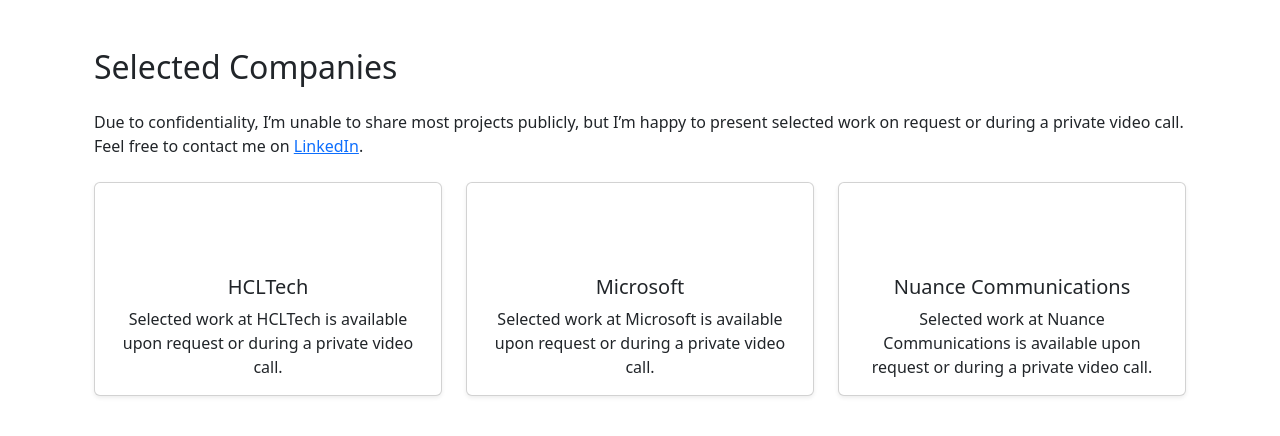
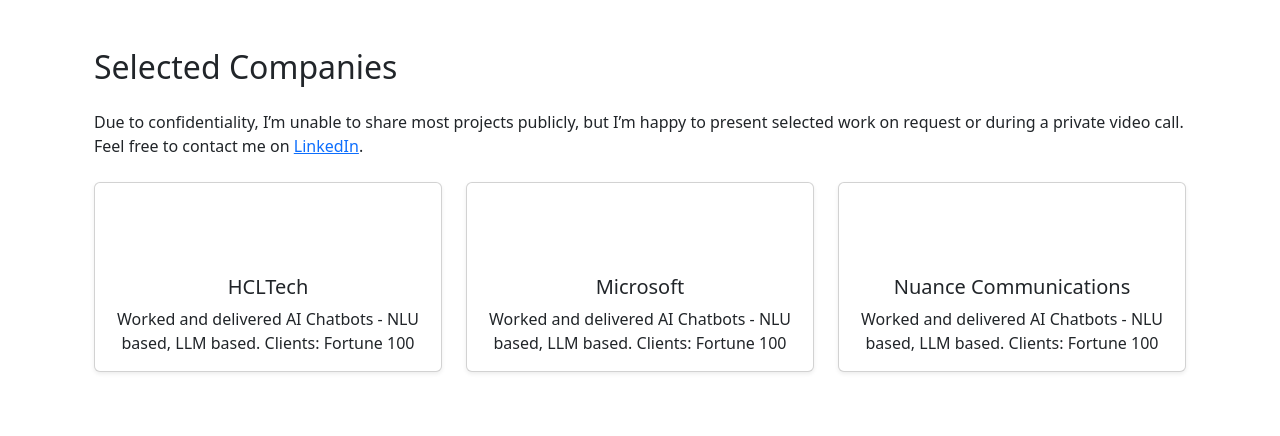
Before and after one commit to theuxfactor/arungeorge.me, a Next.js app: page /portfolio in a window 1280 px wide. Shown: the top 436 px of the page. Built offline with nearby package versions, Linux system fonts and the light colour scheme; grey boxes are pictures that could not be loaded.

Commit message:
Update page.js
Updates to portfolio text.

```diff
--- a/src/app/portfolio/page.js
+++ b/src/app/portfolio/page.js
@@ -43,7 +43,7 @@
                 </div>
                 <h5 className="card-title">{company.name}</h5>
                 <p className="card-text flex-grow-1">
-                  Selected work at {company.name} is available upon request or during a private video call.
+                  Worked and delivered AI Chatbots - NLU based, LLM based. Clients: Fortune 100
                 </p>
               </div>
             </div>
```
